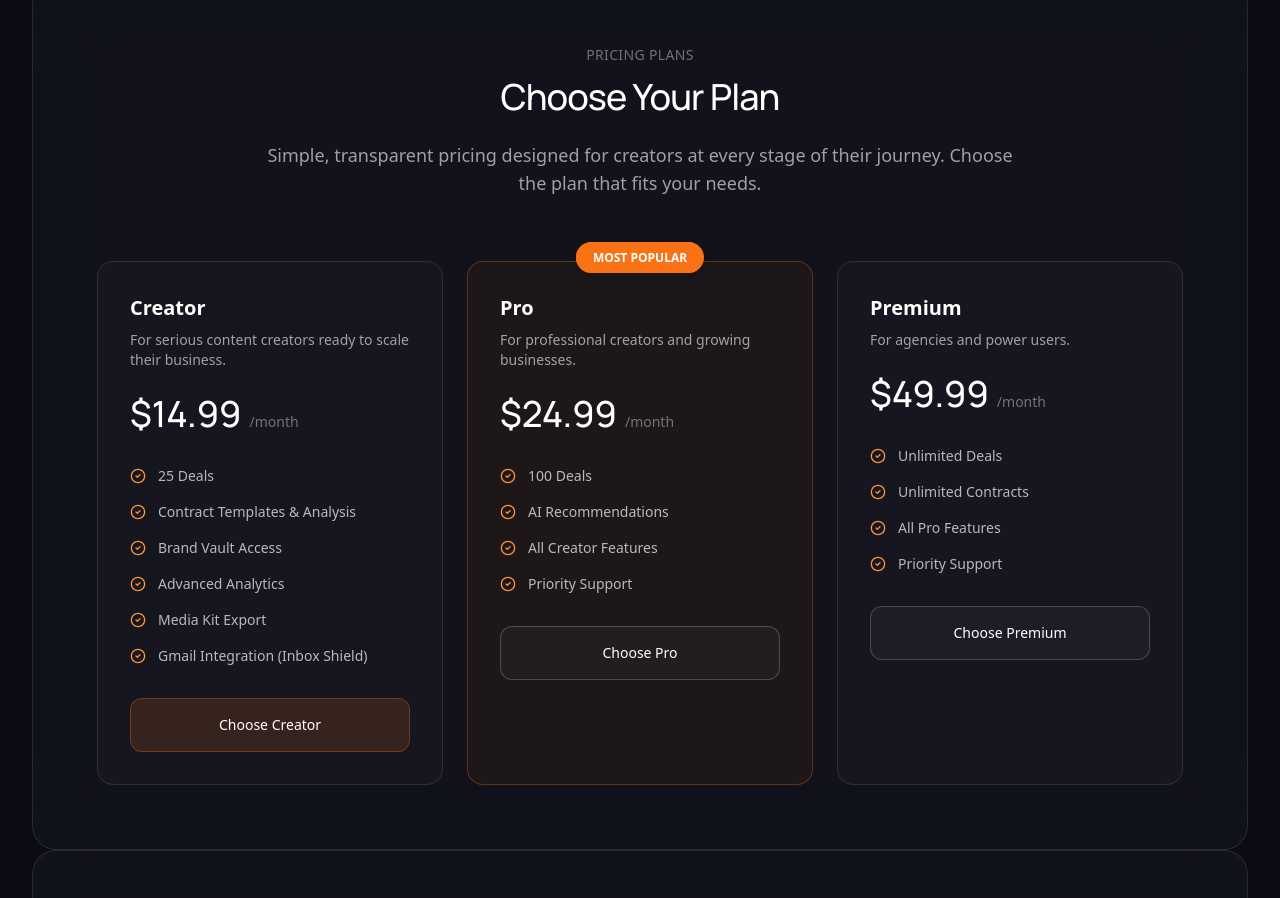
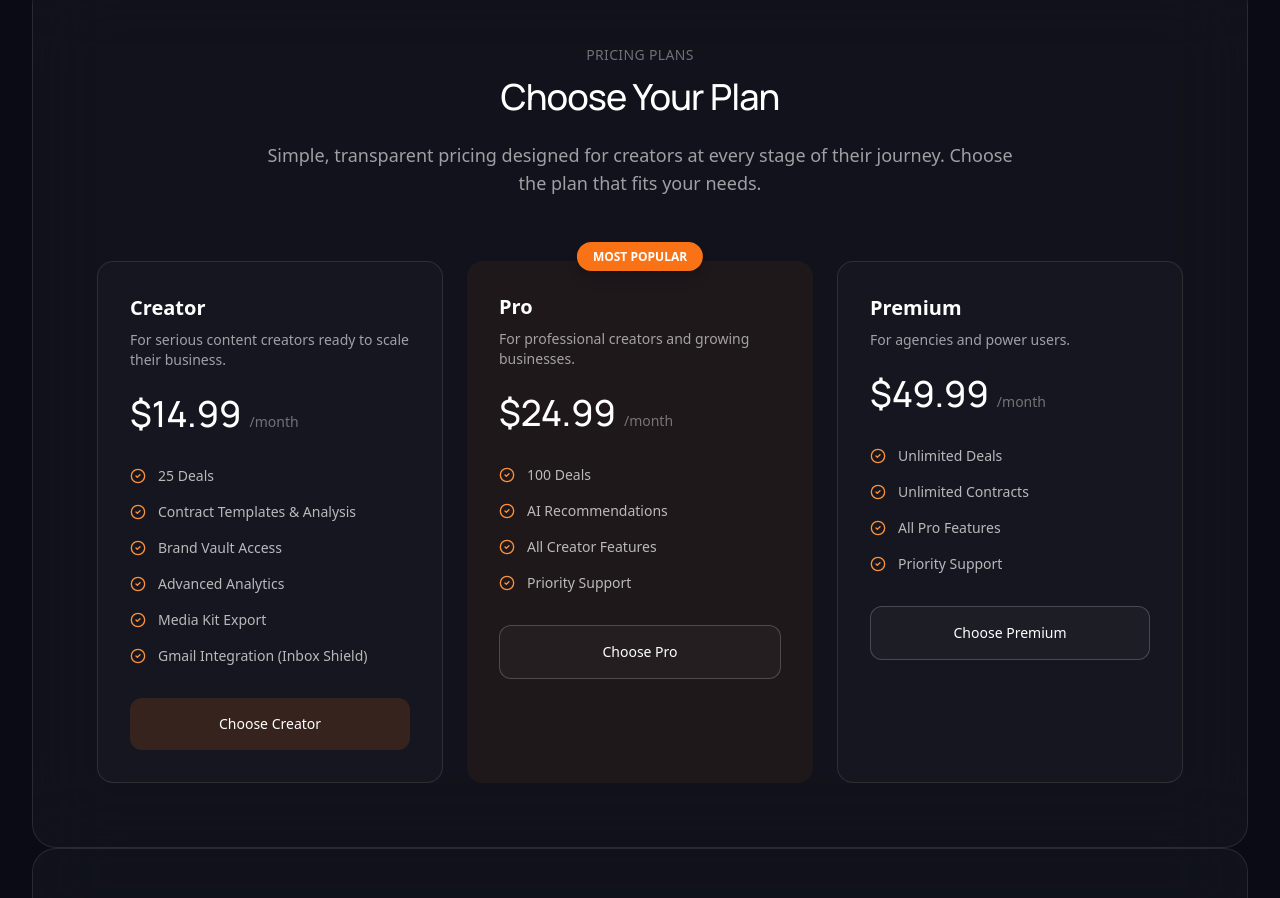
Before and after one commit to outrelinkza/ora-website, a website: page index.html in a window 1280 px wide. Shown: the part 1902-2800 px from the top of the page. Drawn offline with nearby package versions, Linux system fonts and the light colour scheme.

Commit message:
Fix pricing: Remove border from Most Popular badge to make it solid

```diff
--- a/index.html
+++ b/index.html
@@ -89,7 +89,7 @@
 
             <!-- CTA Buttons -->
             <div class="flex flex-col sm:flex-row gap-4 mb-16">
-              <button class="inline-flex items-center justify-center px-8 py-4 rounded-xl hover:bg-orange-500/10 text-white text-sm font-medium border border-orange-500/20 transition-all duration-300 hover:border-orange-500/30" style="background: rgba(249, 115, 22, 0.08);">
+              <button class="inline-flex items-center justify-center px-8 py-4 rounded-xl hover:bg-orange-500/10 text-white text-sm font-medium border-0/20 transition-all duration-300 hover:border-orange-500/30" style="background: rgba(249, 115, 22, 0.08);">
                 <span class="font-sans">Start Free Trial</span>
                 <svg xmlns="http://www.w3.org/2000/svg" width="24" height="24" viewBox="0 0 24 24" fill="none" stroke="currentColor" stroke-width="2" stroke-linecap="round" stroke-linejoin="round" class="w-4 h-4 stroke-[1.5] ml-2"><path d="M17.8 19.2 16 11l3.5-3.5C21 6 21.5 4 21 3c-1-.5-3 0-4.5 1.5L13 8 4.8 6.2c-.5-.1-.9.1-1.1.5l-.3.5c-.2.5-.1 1 .3 1.3L9 12l-2 3H4l-1 1 3 2 2 3 1-1v-3l3-2 3.5 5.3c.3.4.8.5 1.3.3l.5-.2c.4-.3.6-.7.5-1.2z"></path></svg>
               </button>
@@ -244,15 +244,15 @@
               </li>
             </ul>
 
-            <button class="w-full py-4 px-6 rounded-xl text-sm font-medium text-white border border-orange-500/30 hover:border-orange-500/50 transition-all duration-300 font-sans" style="background: rgba(249, 115, 22, 0.15);">
+            <button class="w-full py-4 px-6 rounded-xl text-sm font-medium text-white border-0/30 hover:border-orange-500/50 transition-all duration-300 font-sans" style="background: rgba(249, 115, 22, 0.15);">
               Choose Creator
             </button>
           </div>
 
           <!-- Pro Plan - Featured -->
-          <div class="relative rounded-2xl border border-orange-500/30 p-8" style="background: rgba(249, 115, 22, 0.05);">
+          <div class="relative rounded-2xl border-0/30 p-8" style="background: rgba(249, 115, 22, 0.05);">
             <div class="absolute -top-3 left-1/2 transform -translate-x-1/2 z-20">
-              <span class="px-4 py-1.5 text-xs font-bold text-white rounded-full border border-orange-500 font-sans shadow-lg" style="background: rgba(249, 115, 22, 1);">MOST POPULAR</span>
+              <span class="px-4 py-1.5 text-xs font-bold text-white rounded-full border-0 font-sans shadow-lg" style="background: rgba(249, 115, 22, 1);">MOST POPULAR</span>
             </div>
 
             <div class="mb-8">
@@ -613,7 +613,7 @@
             <p class="text-sm text-white/60 mb-8 font-sans">Get the latest updates on new features, tips for creators, and industry insights.</p>
             <div class="flex flex-col sm:flex-row gap-4 justify-center">
               <input type="email" placeholder="Enter your email address" class="flex-1 max-w-md px-4 py-3 rounded-xl text-sm text-white placeholder-white/40 border border-white/10 focus:border-orange-500/30 focus:outline-none transition-all duration-300" style="background: rgba(255, 255, 255, 0.05);">
-              <button class="px-8 py-3 rounded-xl text-sm font-medium text-white border border-orange-500/30 hover:border-orange-500/50 transition-all duration-300 font-sans" style="background: rgba(249, 115, 22, 0.15);">
+              <button class="px-8 py-3 rounded-xl text-sm font-medium text-white border-0/30 hover:border-orange-500/50 transition-all duration-300 font-sans" style="background: rgba(249, 115, 22, 0.15);">
                 Subscribe
               </button>
             </div>
```
